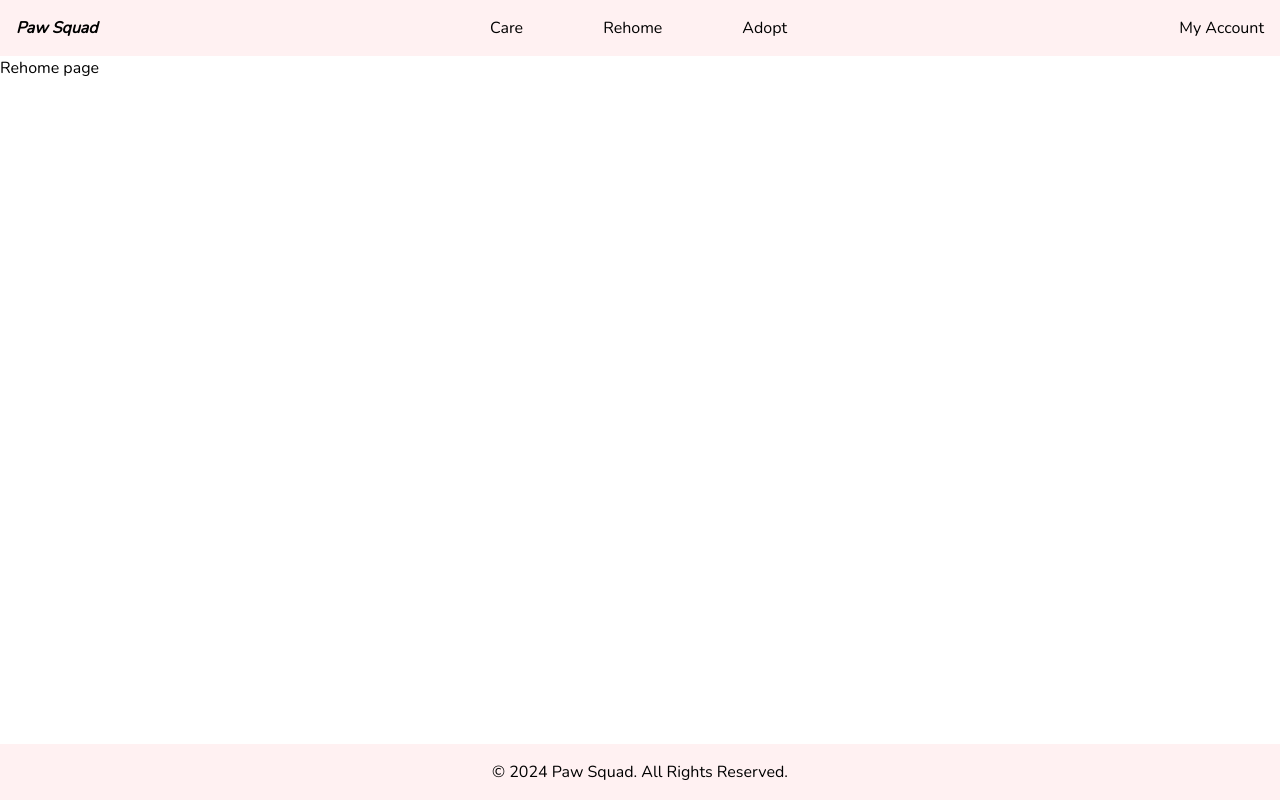
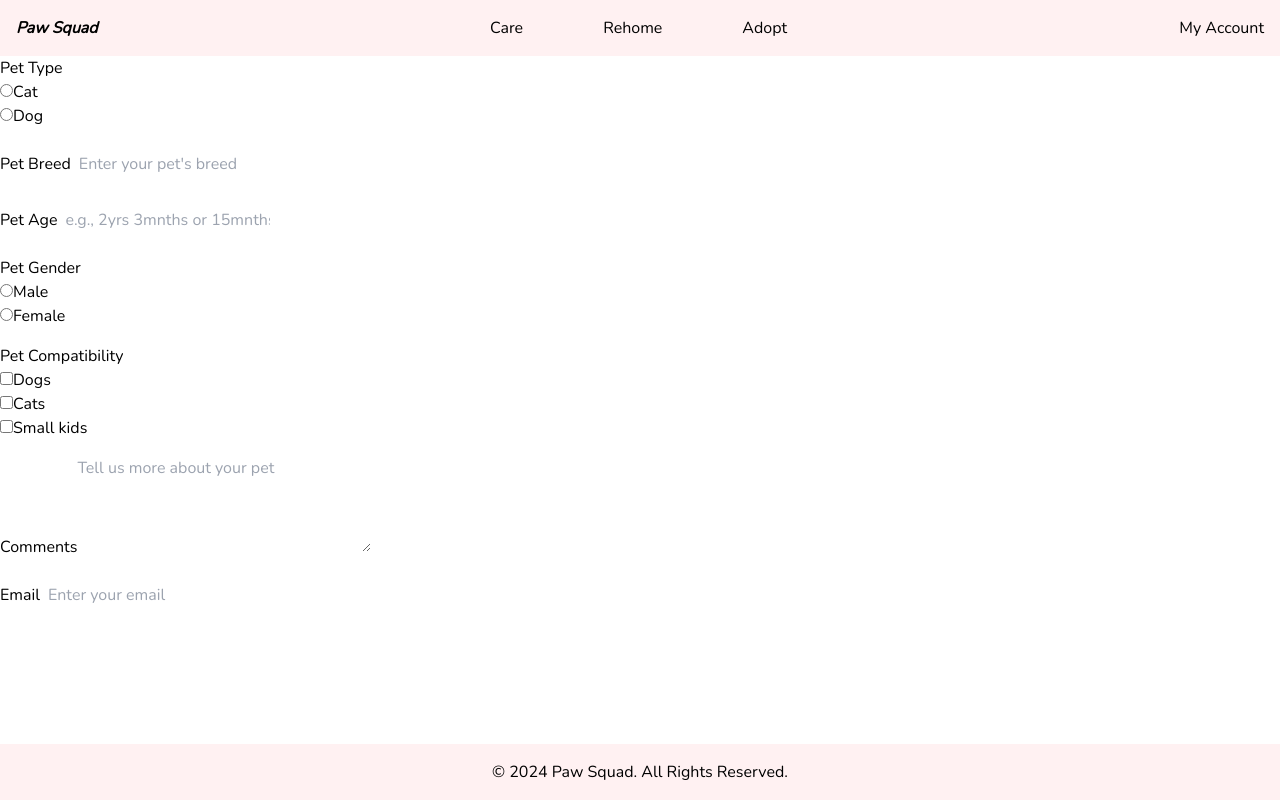
Before and after one commit to barbaraeguche/pawsitive, a Next.js app: page /rehome in a window 1280 px wide. Built offline with nearby package versions, Linux system fonts and the light colour scheme.

Commit message:
bare bones for the rehome page

```diff
--- a/src/app/rehome/page.tsx
+++ b/src/app/rehome/page.tsx
@@ -1,4 +1,5 @@
 import { Metadata } from 'next';
+import RehomeForm from '@/ui/rehome/rehome-form';
 
 export const metadata: Metadata = {
 	title: 'Rehome Your Pet'
@@ -7,7 +8,7 @@ export const metadata: Metadata = {
 export default function Page() {
 	return (
 		<main className="flex-1">
-			<span>Rehome page</span>
+			<RehomeForm />
 		</main>
 	);
 }
--- a/src/components/main/statistics.tsx
+++ b/src/components/main/statistics.tsx
@@ -1,11 +1,11 @@
 'use client';
-import { useEffect } from 'react';
-import { incrementCount } from '@/lib/utils';
+// import { useEffect } from 'react';
+// import { incrementCount } from '@/lib/utils';
 
 export default function Statistics() {
-	useEffect(() => {
-		incrementCount();
-	}, []);
+	// useEffect(() => {
+	// 	incrementCount();
+	// }, []);
 
 	return (
 		<section className="text-center space-y-10">
--- /dev/null
+++ b/src/ui/input.tsx
@@ -0,0 +1,15 @@
+import { InputHTMLAttributes } from 'react';
+import clsx from 'clsx';
+
+type InputProps = InputHTMLAttributes<HTMLInputElement>
+
+export default function Input({className, ...rest}: InputProps) {
+	return (
+		<input {...rest}
+		       className={clsx(
+						 'w-full rounded-lg p-2 border border-gray-200 placeholder:text-gray-500 focus:placeholder:text-gray-400 placeholder:text-sm focus-visible:outline focus-visible:outline-2 transition-colors',
+			       className
+		       )}
+		/>
+	);
+}
--- /dev/null
+++ b/src/ui/rehome/rehome-form.tsx
@@ -0,0 +1,197 @@
+'use client'; // once submitted, cannot be changed
+import Input from '@/ui/input';
+
+export default function RehomeForm() {
+	return (
+		<form>
+			<div className="space-y-4">
+				{/* pet type */}
+				<fieldset>
+					<legend className="">
+						Pet Type
+					</legend>
+					<div className="">
+						{/* cat */}
+						<div>
+							<input id="cat"
+							       name="type"
+							       type="radio"
+							       value="cat"
+							       className=""
+							/>
+							<label htmlFor="cat"
+							       className=""
+							>
+								Cat
+							</label>
+						</div>
+
+						{/* dog */}
+						<div>
+							<input id="dog"
+							       name="type"
+							       type="radio"
+							       value="dog"
+							       className=""
+							/>
+							<label htmlFor="dog"
+							       className=""
+							>
+								Dog
+							</label>
+						</div>
+					</div>
+				</fieldset>
+
+				{/* pet breed */}
+				<div>
+					<label htmlFor="breed"
+					       className=""
+					>
+						Pet Breed
+					</label>
+					<Input id="breed"
+					       name="breed"
+					       placeholder="Enter your pet's breed"
+					       className=""
+					/>
+				</div>
+
+				{/* pet age - consider two inputs, one for year, the other for months */}
+				<div>
+					<label htmlFor="age"
+					       className=""
+					>
+						Pet Age
+					</label>
+					<Input id="age"
+					       name="age"
+					       placeholder="e.g., 2yrs 3mnths or 15mnths"
+					       className=""
+					/>
+				</div>
+
+				{/* pet gender */}
+				<fieldset>
+					<legend className="">
+						Pet Gender
+					</legend>
+					<div className="">
+						{/* male */}
+						<div>
+							<input id="male"
+							       name="gender"
+							       type="radio"
+							       value="male"
+							       className=""
+							/>
+							<label htmlFor="male"
+							       className=""
+							>
+								Male
+							</label>
+						</div>
+
+						{/* female */}
+						<div>
+							<input id="female"
+							       name="gender"
+							       type="radio"
+							       value="female"
+							       className=""
+							/>
+							<label htmlFor="female"
+							       className=""
+							>
+								Female
+							</label>
+						</div>
+					</div>
+				</fieldset>
+
+				{/* pet compatibility */}
+				<fieldset>
+					<legend className="">
+						Pet Compatibility
+					</legend>
+					<div className="">
+						{/* dogs */}
+						<div>
+							<input id="dogs"
+							       name="compatibility"
+							       type="checkbox"
+							       value="dogs"
+							       className=""
+							/>
+							<label htmlFor="dogs"
+							       className=""
+							>
+								Dogs
+							</label>
+						</div>
+
+						{/* cats */}
+						<div>
+							<input id="cats"
+							       name="compatibility"
+							       type="checkbox"
+							       value="cats"
+							       className=""
+							/>
+							<label htmlFor="cats"
+							       className=""
+							>
+								Cats
+							</label>
+						</div>
+
+						{/* small kids */}
+						<div>
+							<input id="small kids"
+							       name="compatibility"
+							       type="checkbox"
+							       value="small kids"
+							       className=""
+							/>
+							<label htmlFor="small kids"
+							       className=""
+							>
+								Small kids
+							</label>
+						</div>
+					</div>
+				</fieldset>
+
+				{/* comments on pet */}
+				<div>
+					<label htmlFor="comments"
+					       className=""
+					>
+						Comments
+					</label>
+					<textarea id="comments"
+					          name="comments"
+					          rows={4} cols={30} maxLength={300}
+                    className="resize-none"
+                    placeholder="Tell us more about your pet"
+					/>
+				</div>
+
+				{/* pet rehomer - might get this information from the authentication */}
+				<div>
+					<label htmlFor="rehomer"
+                 className=""
+          >
+            Email
+          </label>
+          <Input id="rehomer"
+                 name="rehomer"
+                 type="email"
+                 placeholder="Enter your email"
+                 className=""
+          />
+				</div>
+			</div>
+		</form>
+	);
+}
```
